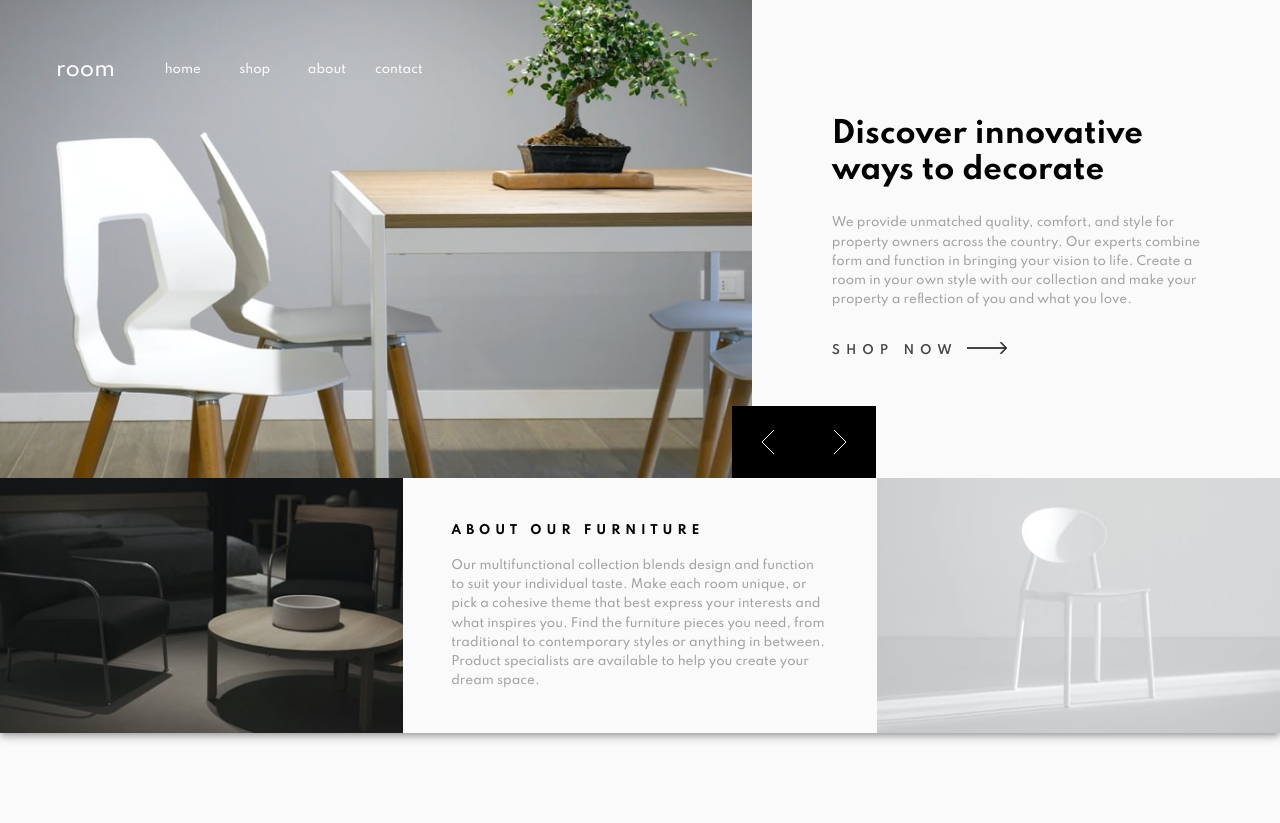
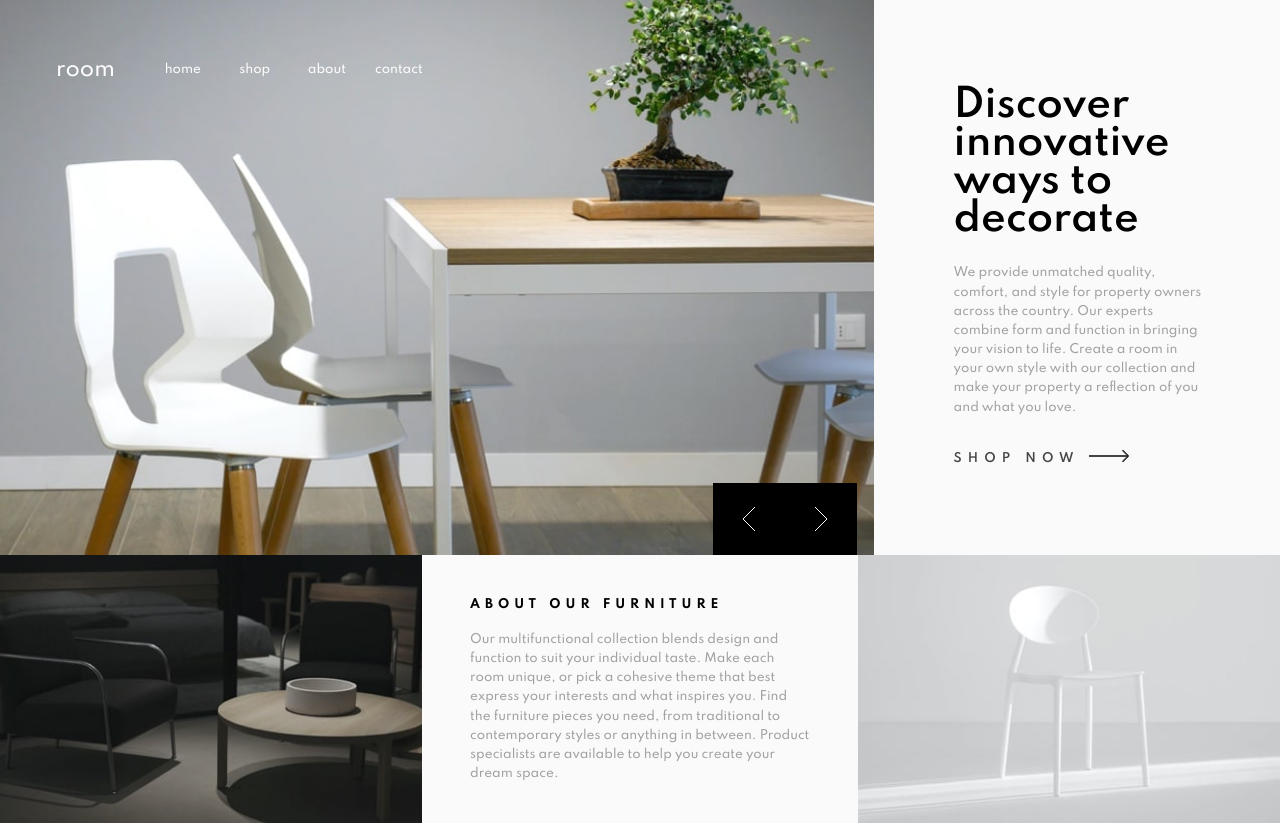
Before and after one commit to edamurao/frontend_1, a React (Create React App) app: page / in a window 1280 px wide. Before the commit the page ends 800 px from the top, so only its background shows below. Built offline with nearby package versions, Linux system fonts and the light colour scheme.

Commit message:
Squashed commit of the following:
commit 7eacd04004c09a4512d4900e2d26a98991f8d083
Author: eamurao <edgardoamurao@gmail.com>
Date:   Sun Jun 27 20:52:05 2021 +0800

    finalized desktop view

```diff
--- a/src/App.js
+++ b/src/App.js
@@ -8,7 +8,7 @@ const useStyle = makeStyles((theme) => ({
   container: {
     padding: theme.spacing(0),
     [theme.breakpoints.up('lg')]: {
-      maxWidth: 1300
+      maxWidth: 1440
     }
   }
 }));
--- a/src/component/about.jsx
+++ b/src/component/about.jsx
@@ -15,7 +15,7 @@ const useStyles = makeStyles((theme) => ({
 }));
 
 export default function About(props) {
-    const classes = useStyles({ ratio: .96 });
+    const classes = useStyles({ ratio: 1.005 });
     return (<React.Fragment>
         <Box display='flex'>
             <Box>
--- a/src/component/content.jsx
+++ b/src/component/content.jsx
@@ -23,7 +23,7 @@ const useStyles = makeStyles((theme) => ({
         paddingRight: theme.spacing(9),
     },
     nav: {
-        right: `calc(${theme.spacing(50)}px + 4px)`,
+        right: `calc(${theme.spacing(52)}px + 7px)`,
         bottom: 0,
         '& svg': {
             margin: '0 5px',
@@ -67,7 +67,7 @@ const ShopNowLink = withStyles((theme) => ({
 }))(Link);
 
 export default function Content(props) {
-    const classes = useStyles({ ratio: .895 });
+    const classes = useStyles({ ratio: 1.04 });
     const sliderRef = React.useRef();
     const contentArray = [
         {
@@ -110,7 +110,7 @@ export default function Content(props) {
                     height='100%'
                     >
                     <Typography componet='div' variant='h4'>
-                        <Box component='div' fontWeight={700} color='hsl(0, 0%, 0%)' mb={3}>{data.content.title}</Box>
+                        <Box component='div' color='hsl(0, 0%, 0%)' mb={3}>{data.content.title}</Box>
                     </Typography>
                     <Typography component='div' variant='body2'>{data.content.content}</Typography>
                     <Box pt={4} letterSpacing={6} fontWeight={700}>
--- a/src/index.js
+++ b/src/index.js
@@ -14,6 +14,11 @@ const theme = createMuiTheme({
     body2: {
       color: 'hsl(0, 0%, 63%)',
       lineHeight: '1.6'
+    },
+    h4: {
+      fontSize: 38,
+      fontWeight: 600,
+      lineHeight: 1
     }
   },
   overrides: {
```
